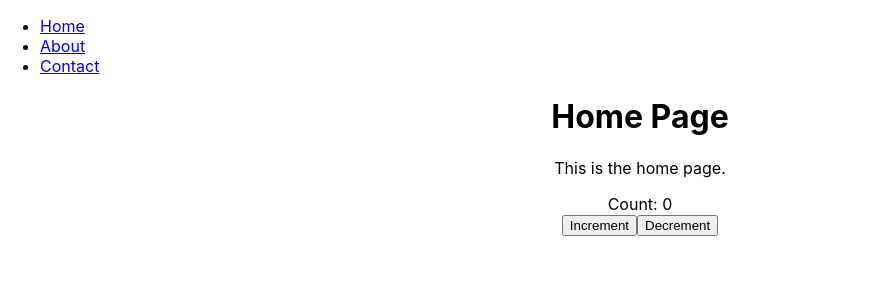
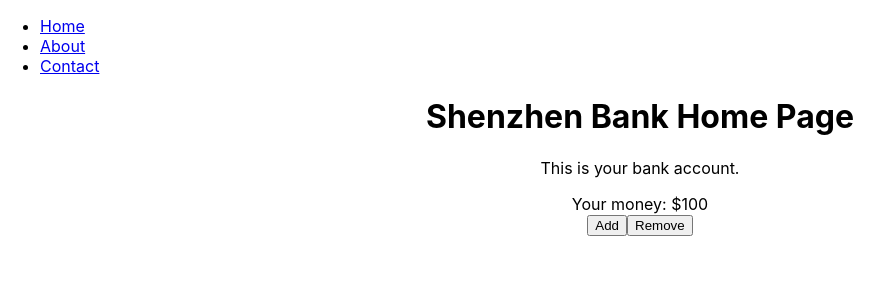
Before and after one commit to KeeJin/learning-react-typescript, a React (Create React App) app in the folder test-project/: page / in a window 1280 px wide. Shown: the top 300 px of the page, without its empty margins (0-893 px from the left). Built offline with nearby package versions, Linux system fonts and the light colour scheme.

Commit message:
saved work

```diff
--- a/test-project/public/index.html
+++ b/test-project/public/index.html
@@ -7,7 +7,7 @@
     <meta name="theme-color" content="#000000" />
     <meta
       name="description"
-      content="Web site created using create-react-app"
+      content="safest bank in Shenzhen"
     />
     <link rel="apple-touch-icon" href="%PUBLIC_URL%/logo192.png" />
     <!--
@@ -24,7 +24,7 @@
       work correctly both with client-side routing and a non-root public URL.
       Learn how to configure a non-root public URL by running `npm run build`.
     -->
-    <title>React App</title>
+    <title>Shenzhen Bank</title>
   </head>
   <body>
     <noscript>You need to enable JavaScript to run this app.</noscript>
--- a/test-project/src/CounterContext.tsx
+++ b/test-project/src/CounterContext.tsx
@@ -5,7 +5,7 @@ const CounterContext = createContext<{ count: number; increment: () => void; dec
 
 // Create a provider component (this is a functional component)
 export const CounterProvider: React.FC<{ children: ReactNode }> = ({ children }) => {
-    const [count, setCount] = useState(0);
+    const [count, setCount] = useState(100);
 
     const increment = () => {
       setCount(count + 2);
--- a/test-project/src/pages/Home.tsx
+++ b/test-project/src/pages/Home.tsx
@@ -5,7 +5,7 @@ function CounterDisplay() {
     const { count } = useCounter()!;
 
     return (<div>
-        Count: {count}
+        Your money: ${count}
     </div>);
 }
 
@@ -14,8 +14,8 @@ function CounterControls() {
 
     return (
         <div>
-            <button onClick={increment}>Increment</button>
-            <button onClick={decrement}>Decrement</button>
+            <button onClick={increment}>Add</button>
+            <button onClick={decrement}>Remove</button>
         </div>
     );
 }
@@ -23,8 +23,8 @@ function CounterControls() {
 export default function Home() {
     return (
         <div className="App">
-            <h1>Home Page</h1>
-            <p>This is the home page.</p>
+            <h1>Shenzhen Bank Home Page</h1>
+            <p>This is your bank account.</p>
             <CounterProvider>
 
                     <CounterDisplay />
```
Also changed, not shown: test-project/public/manifest.json.
